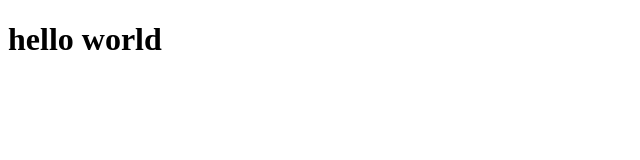
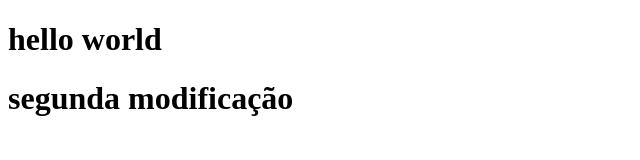
Before and after one commit to kaiodeodato/projeto_teste, a plain HTML site: page index.html in a window 1280 px wide. Shown: the whole page, without its empty margins (0-640 px from the left). Drawn offline with Linux system fonts and the light colour scheme.

Commit message:
segunda versao

```diff
--- a/index.html
+++ b/index.html
@@ -9,6 +9,7 @@
 </head>
 <body>
     <h1>hello world</h1>
+    <h1>segunda modificação</h1>
 
     <script src="script.js"></script>
 </body>
```
